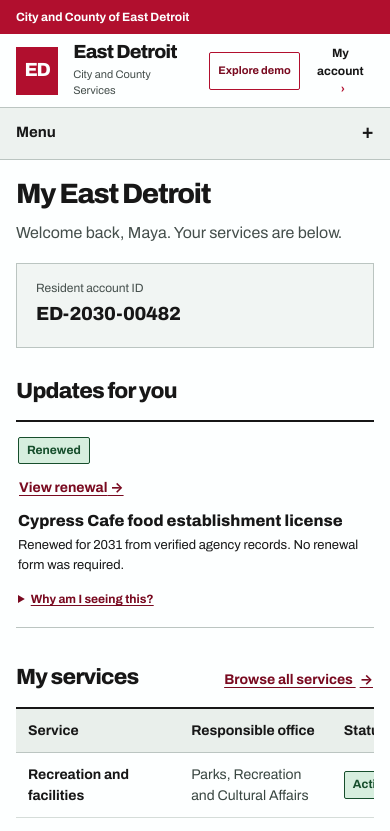
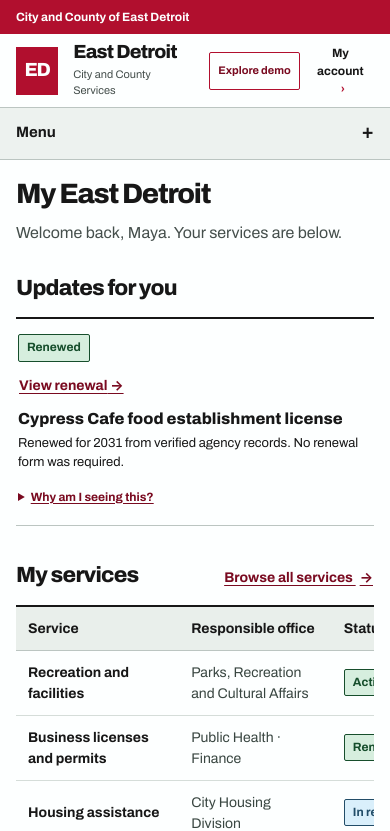
Before and after one commit to quarterback/field-school, a React (Vite) app in the folder east-detroit/prototype/portable/: page / in a window 390 px wide. Shown: the top 831 px of the page. Built offline with nearby package versions, Linux system fonts and the light colour scheme.

Commit message:
Remove unexplained account identifiers from resident screens

```diff
--- a/east-detroit/prototype/portable/src/App.tsx
+++ b/east-detroit/prototype/portable/src/App.tsx
@@ -418,7 +418,7 @@ export default function App() {
      </div>
      <DemoTour step={tourIndex} onSelect={showTourStep} onClose={toggleTour} onCopy={copyTourLink} copyStatus={tourCopyStatus}/></>}
      {page==="home"&&<>
-       <div className="page-intro intro-row"><div><h1>My East Detroit</h1><p>Welcome back, {data.account.first}. Your services are below.</p></div><div className="account-summary"><span>Resident account ID</span><strong>{data.account.id}</strong></div></div>
+       <div className="page-intro"><h1>My East Detroit</h1><p>Welcome back, {data.account.first}. Your services are below.</p></div>
        <ProactiveHome resident={profileStore.active} event={life} onAction={actOnLifeEvent} onLicense={()=>go("license")} onFamily={()=>openService("family")}/>
        <section className="section-block">
          <div className="section-heading"><h2>My services</h2><button className="text-link" onClick={()=>go("services")}>Browse all services <span aria-hidden="true">→</span></button></div>
@@ -539,7 +539,7 @@ export default function App() {
      </>}
      {page==="account"&&<>
        <div className="page-intro"><h1>Account and privacy</h1><p>Your city login profile and the records kept by individual services are separate.</p></div>
-       <div className="account-columns"><section className="section-block"><h2>Profile</h2><dl className="detail-list"><div><dt>Name</dt><dd>{data.account.first} {data.account.last}</dd></div><div><dt>Account ID</dt><dd>{data.account.id}</dd></div><div><dt>Email</dt><dd>{data.account.email}</dd></div><div><dt>Address given</dt><dd>{data.account.address}, CO {data.account.postal}</dd></div></dl>
+       <div className="account-columns"><section className="section-block"><h2>Profile</h2><dl className="detail-list"><div><dt>Name</dt><dd>{data.account.first} {data.account.last}</dd></div><div><dt>Email</dt><dd>{data.account.email}</dd></div><div><dt>Address given</dt><dd>{data.account.address}, CO {data.account.postal}</dd></div></dl>
          <div className="account-actions"><Action secondary onClick={()=>go("register")}>Create another account</Action><button className="text-link" onClick={restoreDemo}>Restore account</button></div>
        </section>
        <aside className="privacy-panel"><h2>How information is used</h2><p>Your city account helps you reach participating services. It does not give each department access to all of your records.</p><p>A change here does not automatically update a library, housing, public health or utility record.</p><p>Account information entered here is stored in this browser.</p><button className="text-link" onClick={()=>saveDownload("east-detroit-account.json",JSON.stringify(data,null,2))}>Download account information ↗</button></aside></div>
--- a/east-detroit/prototype/portable/src/east-detroit.css
+++ b/east-detroit/prototype/portable/src/east-detroit.css
@@ -42,10 +42,6 @@ a{color:var(--ruby-dark)}
 .page-intro{margin-bottom:27px}
 .page-intro h1{font-size:clamp(28px,3vw,38px);line-height:1.2;letter-spacing:-.045em;font-weight:800;margin:0 0 9px}
 .page-intro p{font-size:16px;margin:0;color:var(--muted);max-width:730px}
-.intro-row{display:flex;align-items:flex-end;justify-content:space-between;gap:24px}
-.account-summary{padding:15px 19px;border:1px solid var(--line);background:#f1f5f3;min-width:250px}
-.account-summary>span{display:block;font-size:12px;color:var(--muted)}
-.account-summary strong{display:block;font-size:19px;font-weight:800;letter-spacing:-.02em;margin:3px 0}
 .section-block{margin:0 0 30px}
 .section-heading{display:flex;align-items:baseline;justify-content:space-between;gap:20px;border-bottom:2px solid var(--ink);margin:0 0 0;padding-bottom:12px}
 .section-heading h2,.section-block>h2{margin:0;font-size:22px;font-weight:800;letter-spacing:-.035em}
@@ -145,9 +141,7 @@ a{color:var(--ruby-dark)}
 .page-footer a{font-weight:700}
 @media(max-width:880px){
  .site-container{width:min(100% - 32px,1192px)}
- .intro-row{align-items:flex-start}
  .account-columns{grid-template-columns:1fr}
- .account-summary{min-width:220px}
  .details-grid{grid-template-columns:repeat(2,minmax(0,1fr))}
  .page-footer .site-container{flex-wrap:wrap;padding:18px 0}
 }
@@ -166,8 +160,6 @@ a{color:var(--ruby-dark)}
  .primary-nav button{text-align:left;width:100%;border-bottom:1px solid var(--line)}
  .primary-nav button.active{border-left:4px solid var(--ruby);border-bottom-color:var(--line)}
  .main-content{padding-top:17px}
-  .intro-row{display:block}
- .account-summary{margin-top:18px}
  .records-table{min-width:620px}
  .records-table th,.records-table td{padding:11px 12px}
  .records-table th:first-child,.records-table td:first-child{position:sticky;left:0;background:var(--white);min-width:160px}
```
Also changed, not shown: 2 other files (tests, documents, lock files or other folders).
